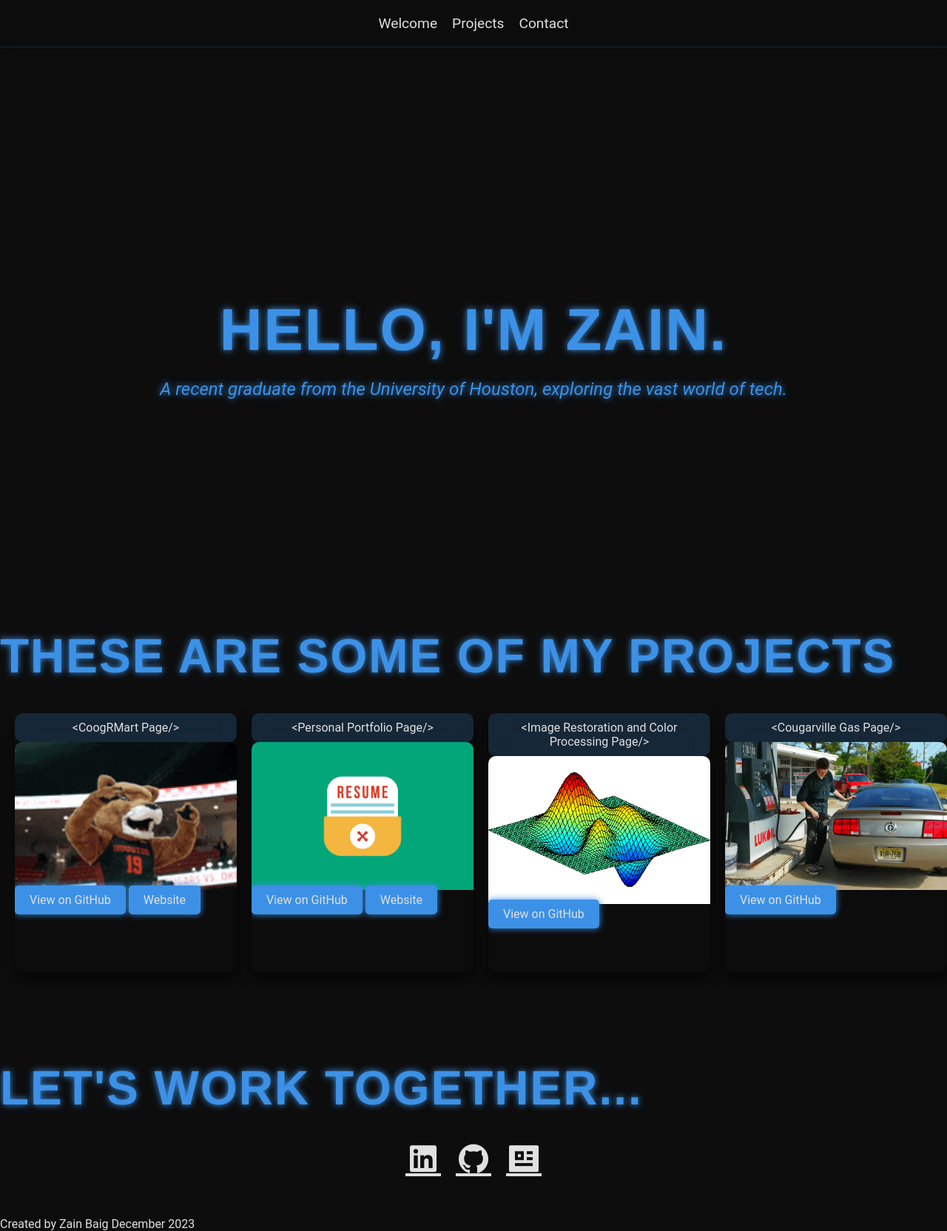
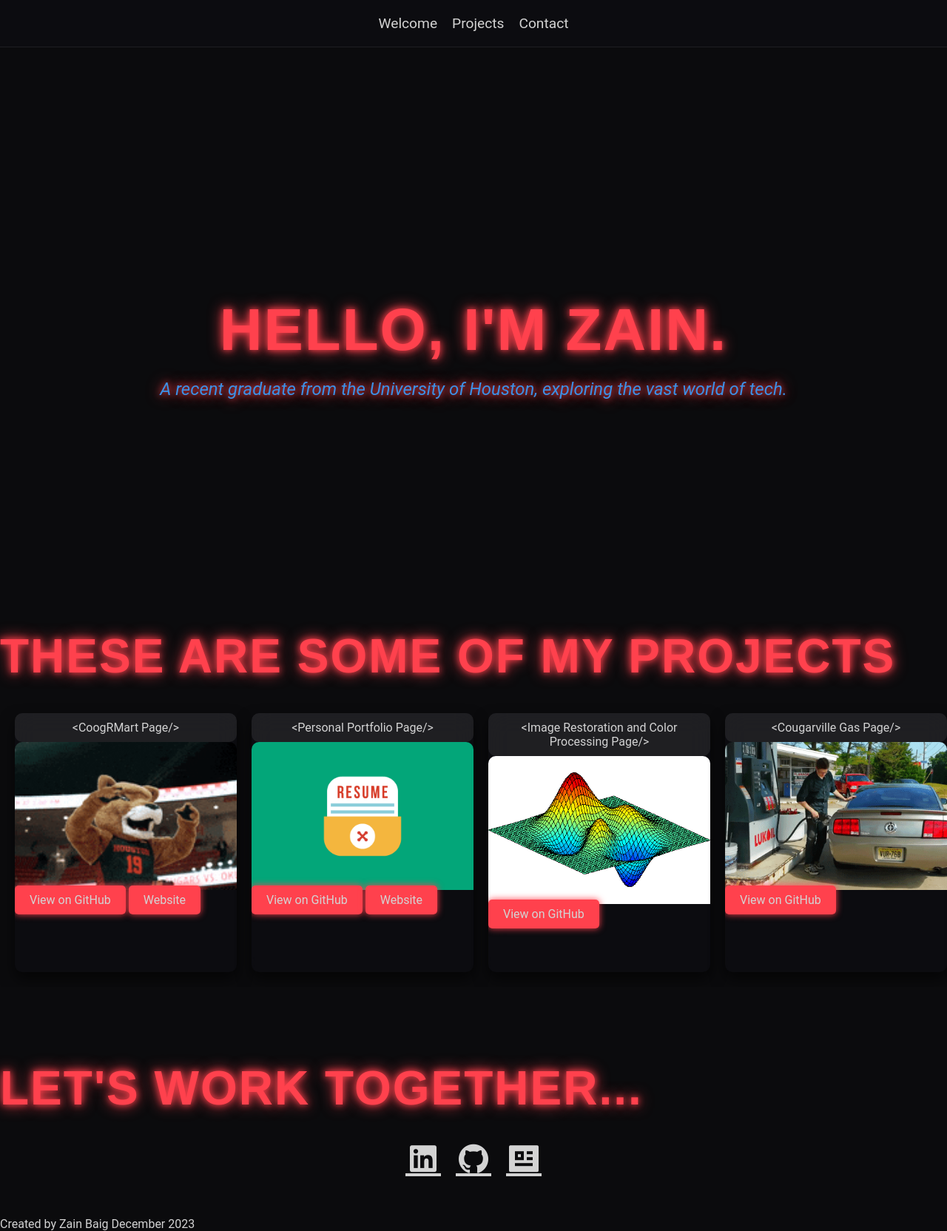
Before and after one commit to zainbaig0529/Personal-Portfolio, a plain HTML site: page index.html in a window 1280 px wide. Shown: the whole page at 74% size. Drawn offline with nearby package versions, Linux system fonts and the light colour scheme.

Commit message:
changes at 9:04pm

```diff
--- a/style.css
+++ b/style.css
@@ -1,10 +1,11 @@
 :root {
-    --background: #0d0d0d; /* Black background */
-    --primary: #3c91e6; /* Electric Blue for highlights and accents */
-    --accent: #ff414d; /* Neon Red for call-to-action buttons and key features */
-    --text: #e0e0e0; /* Light gray text for readability */
-    --glass-bg: rgba(13, 13, 13, 0.5); /* Glass effect background */
-    --highlight: rgba(60, 145, 230, 0.2); /* Light electric blue for subtle highlights */
+    --neutral: #0b0b0d; /* Deep black background for a futuristic feel */
+    --base-100: #d3d3d3; /* Light gray for text, balancing the dark theme */
+    --neutral-focus: rgba(255, 255, 255, 0.08); /* Glass effect with subtle white tint */
+    --primary: #ff414d; /* Bright red for primary highlights, giving a tech look */
+    --accent: #3c91e6; /* Electric blue for accents and interactive elements */
+    --glass-bg: rgba(15, 15, 20, 0.5); /* Semi-transparent glass with a dark tint */
+    --neon-glow: 0 0 10px #ff414d, 0 0 20px #ff414d; /* Neon glow effect for key elements */
 }
 
 * {
@@ -16,14 +17,14 @@
 
 body {
     font-family: 'Roboto', sans-serif;
-    background-color: var(--background);
-    color: var(--text);
+    background-color: var(--neutral);
+    color: var(--base-100);
     overflow-x: hidden;
 }
 
 h1, h2, h3, h4, h5, h6 {
     font-family: 'Poppins', sans-serif;
-    color: var(--text);
+    color: var(--base-100);
 }
 
 h1 {
@@ -31,7 +32,7 @@ h1 {
     text-transform: uppercase;
     letter-spacing: 2px;
     color: var(--primary);
-    text-shadow: 0 0 10px var(--primary);
+    text-shadow: var(--neon-glow);
     animation: fadeInDown 1s ease-in-out;
 }
 
@@ -55,7 +56,7 @@ h1 {
     padding: 20px 0;
     background-color: var(--glass-bg);
     backdrop-filter: blur(10px);
-    border-bottom: 1px solid var(--highlight);
+    border-bottom: 1px solid var(--neutral-focus);
     z-index: 1000;
 }
 
@@ -66,14 +67,14 @@ h1 {
 }
 
 .nav-links a {
-    color: var(--text);
+    color: var(--base-100);
     text-decoration: none;
     font-size: 1.2rem;
     transition: color 0.3s ease, transform 0.3s ease;
 }
 
 .nav-links a:hover {
-    color: var(--primary);
+    color: var(--accent);
     transform: scale(1.1);
 }
 
@@ -83,7 +84,7 @@ h1 {
     justify-content: center;
     align-items: center;
     min-height: 100vh;
-    color: var(--text);
+    color: var(--base-100);
 }
 
 #welcome-section h1 {
@@ -93,16 +94,16 @@ h1 {
 }
 
 #welcome-section p {
-    color: var(--primary);
+    color: var(--accent);
     font-size: 1.5rem;
     margin: 20px 0;
     font-style: italic;
-    text-shadow: 0 0 10px var(--primary);
+    text-shadow: var(--neon-glow);
 }
 
 #projects {
-    background-color: var(--background);
-    color: var(--text);
+    background-color: var(--neutral);
+    color: var(--base-100);
     padding: 50px 0;
     position: relative;
 }
@@ -110,7 +111,7 @@ h1 {
 #projects h1 {
     margin-bottom: 20px;
     color: var(--primary);
-    text-shadow: 0 0 10px var(--primary);
+    text-shadow: var(--neon-glow);
 }
 
 .project-slider {
@@ -155,8 +156,8 @@ h1 {
 
 .project-tile p {
     padding: 10px;
-    color: var(--text);
-    background-color: var(--highlight);
+    color: var(--base-100);
+    background-color: var(--neutral-focus);
     border-radius: 0 0 10px 10px;
     text-align: center;
 }
@@ -197,7 +198,7 @@ h1 {
 .code-button,
 .report-button {
     background-color: var(--primary);
-    color: var(--text);
+    color: var(--base-100);
     padding: 10px 20px;
     text-decoration: none;
     border-radius: 5px;
@@ -226,15 +227,15 @@ h1 {
 }
 
 #contact {
-    background-color: var(--background);
-    color: var(--text);
+    background-color: var(--neutral);
+    color: var(--base-100);
     padding: 50px 0;
 }
 
 #contact h1 {
     margin-bottom: 20px;
     color: var(--primary);
-    text-shadow: 0 0 10px var(--primary);
+    text-shadow: var(--neon-glow);
     animation: fadeInDown 1s ease-in-out;
 }
 
@@ -246,7 +247,7 @@ h1 {
 }
 
 #contact .social-media {
-    color: var(--text);
+    color: var(--base-100);
     font-size: 3rem;
     transition: transform 0.3s, color 0.3s;
 }
```
